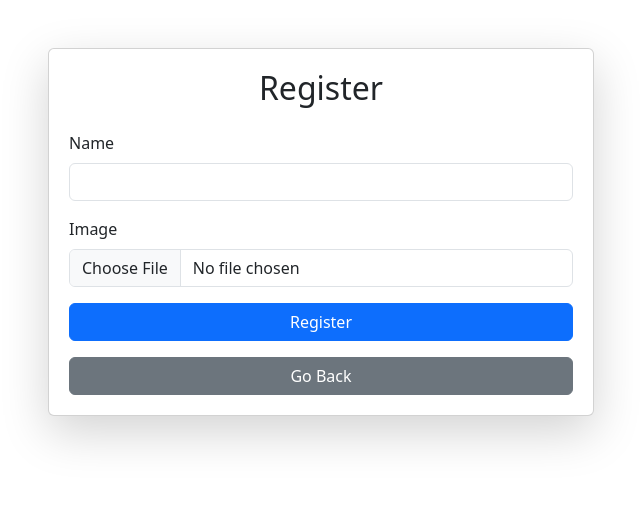
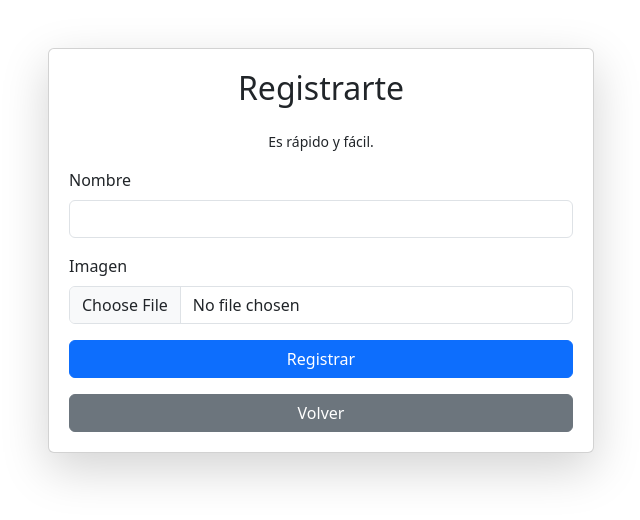
Before and after one commit to Nicolastt/AskMeInformMe, a React (Create React App) app in the folder frontend/: page /register in a window 1280 px wide. Shown: the top 520 px of the page, without its empty margins (319-959 px from the left). Built offline with nearby package versions, Linux system fonts and the light colour scheme.

Commit message:
Mejorar usabilidad.

```diff
--- a/frontend/src/components/Register.js
+++ b/frontend/src/components/Register.js
@@ -53,10 +53,11 @@ const Register = () => {
         <Col md="6">
           <Card className="shadow-lg">
             <CardBody>
-              <CardTitle tag="h2" className="text-center mb-4">Register</CardTitle>
+              <CardTitle tag="h2" className="text-center mb-4">Registrarte</CardTitle>
+              <p style={{textAlign: 'center', fontSize: '0.875rem'}}>Es rápido y fácil.</p>
               <Form onSubmit={handleSubmit}>
                 <FormGroup>
-                  <Label for="name">Name</Label>
+                <Label for="name">Nombre</Label>
                   <Input
                     type="text"
                     id="name"
@@ -66,7 +67,7 @@ const Register = () => {
                   />
                 </FormGroup>
                 <FormGroup>
-                  <Label for="image">Image</Label>
+                  <Label for="image">Imagen</Label>
                   <Input
                     type="file"
                     id="image"
@@ -74,8 +75,8 @@ const Register = () => {
                     required
                   />
                 </FormGroup>
-                <Button type="submit" color="primary" className="mr-2 mb-3" block>Register</Button>
-                <Button type="button" color="secondary" onClick={handleGoBack} block>Go Back</Button>
+                <Button type="submit" color="primary" className="mr-2 mb-3" block>Registrar</Button>
+                <Button type="button" color="secondary" onClick={handleGoBack} block>Volver</Button>
               </Form>
               {message && <Alert color="success" className="mt-3">{message}</Alert>}
               {error && <Alert color="danger" className="mt-3">{error}</Alert>}
```
